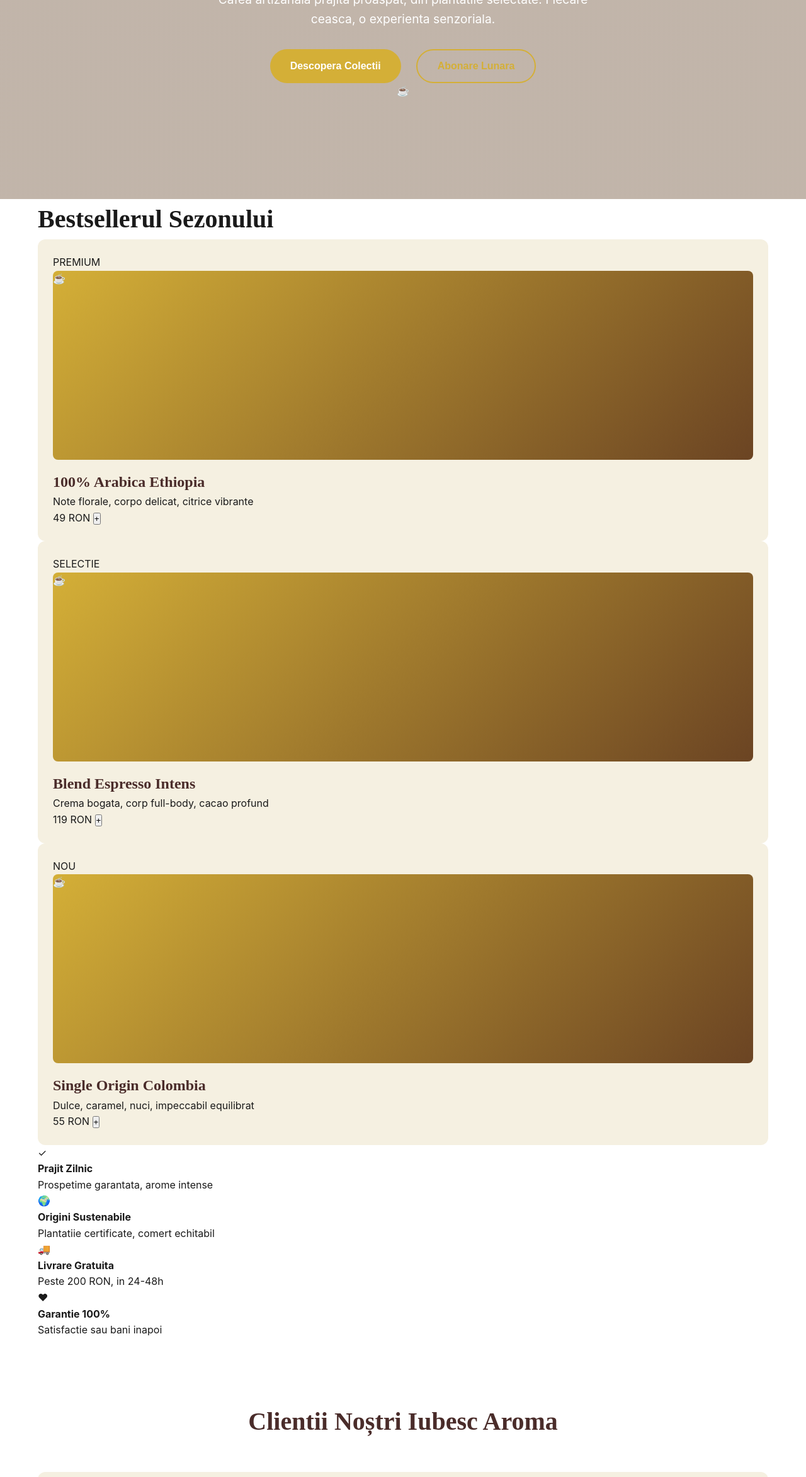
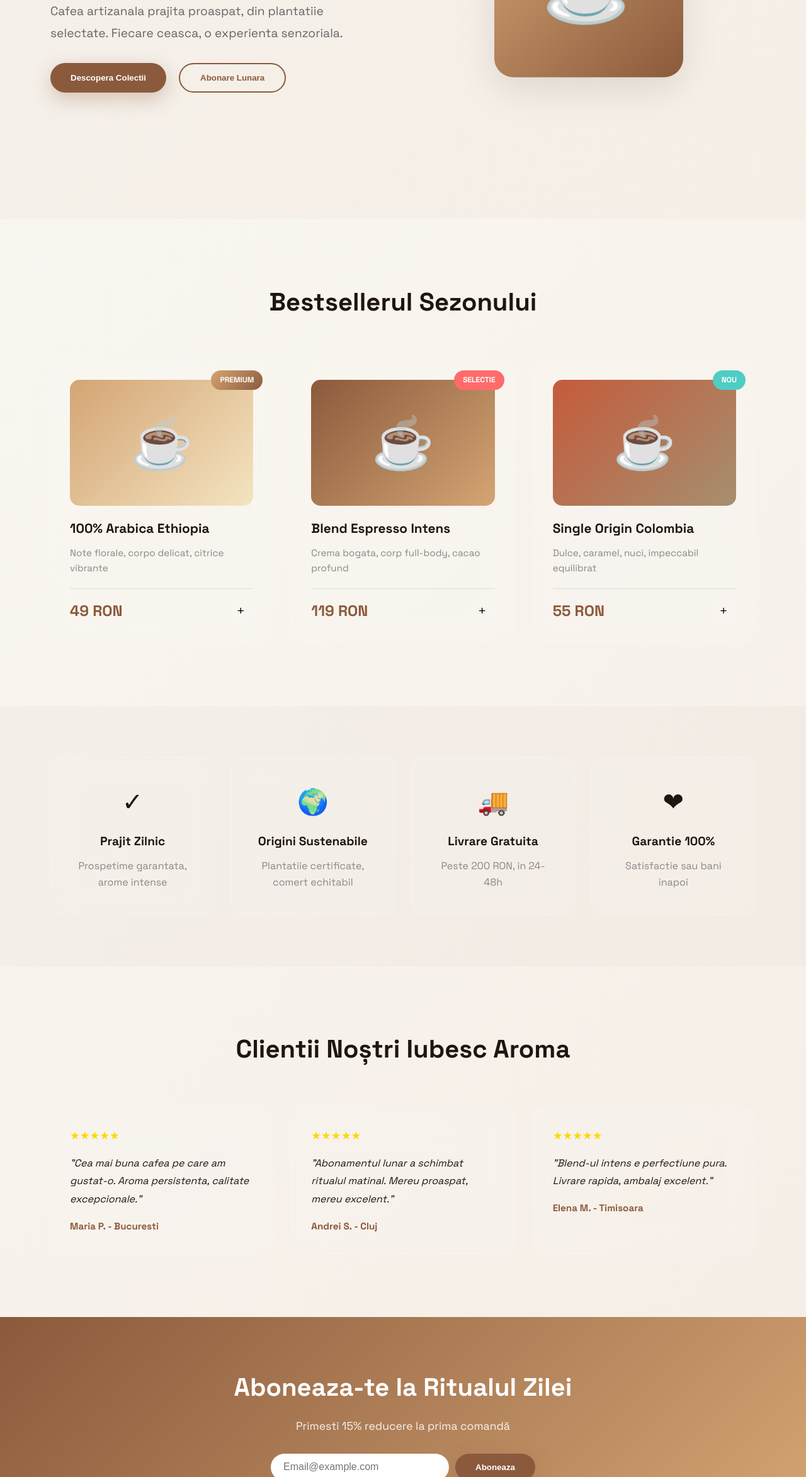
Before and after one commit to Gzeu/aroma-divina, a plain HTML site: page index.html in a window 1280 px wide. Shown: the part 455-2800 px from the top of the page at 63% size. Drawn offline with Linux system fonts and the light colour scheme.

Commit message:
Update style.css

```diff
--- a/style.css
+++ b/style.css
@@ -1,104 +1,114 @@
-/* ===== COLOR VARIABLES ===== */
-:root {
-  --dark-brown: #4A2C2A;
-  --light-brown: #6B4423;
-  --cream-bg: #F5F0E1;
-  --gold: #D4AF37;
-  --black: #1A1A1A;
-  --white: #FFFFFF;
-  --gray: #8B8B8B;
+:root { --primary: #8B5A3C; --accent: #D4A574; --dark: #1F1510; --light: #FAF8F3; --glass: rgba(255,255,255,0.1); --blur: 20px; }
+
+* { margin: 0; padding: 0; box-sizing: border-box; }
+
+body { font-family: 'Space Grotesk', 'Poppins', sans-serif; color: var(--dark); background: linear-gradient(135deg, #FAF8F3 0%, #F5EDE5 100%); line-height: 1.6; }
+
+.container { max-width: 1200px; margin: 0 auto; padding: 0 40px; }
+
+.flex { display: flex; }
+.gap-3 { gap: 12px; }
+.gap-6 { gap: 24px; }
+.gap-8 { gap: 32px; }
+.items-center { align-items: center; }
+.justify-between { justify-content: space-between; }
+.justify-center { justify-content: center; }
+.text-center { text-align: center; }
+.mx-auto { margin: 0 auto; }
+.max-w-md { max-width: 420px; }
+
+/* NAVBAR */
+.navbar { position: sticky; top: 0; z-index: 100; padding: 20px 0; background: rgba(255,255,255,0.7); backdrop-filter: blur(var(--blur)); border-bottom: 1px solid rgba(0,0,0,0.05); }
+.logo { font-size: 1.5rem; font-weight: 700; color: var(--primary); text-decoration: none; }
+.nav-link { color: var(--dark); text-decoration: none; font-weight: 500; transition: color 0.3s; }
+.nav-link:hover { color: var(--accent); }
+.btn-sm { padding: 8px 16px; background: var(--primary); color: white; border: none; border-radius: 20px; cursor: pointer; font-weight: 600; }
+
+/* HERO */
+.hero { position: relative; min-height: 90vh; display: flex; align-items: center; overflow: hidden; }
+.hero-gradient { position: absolute; top: 0; left: 0; right: 0; bottom: 0; background: linear-gradient(135deg, #8B5A3C 0%, #D4A574 100%); opacity: 0.05; }
+.hero-content { display: grid; grid-template-columns: 1fr 1fr; gap: 60px; align-items: center; position: relative; z-index: 2; }
+.hero-text h1 { font-size: 4rem; font-weight: 700; margin-bottom: 20px; color: var(--dark); line-height: 1.2; }
+.hero-subtitle { font-size: 1.2rem; color: #666; margin-bottom: 30px; line-height: 1.8; }
+.hero-buttons { gap: 20px; flex-wrap: wrap; }
+.hero-visual { display: flex; justify-content: center; align-items: center; }
+.coffee-card { width: 300px; height: 300px; background: linear-gradient(135deg, #D4A574 0%, #8B5A3C 100%); border-radius: 30px; display: flex; align-items: center; justify-content: center; font-size: 120px; box-shadow: 0 20px 60px rgba(0,0,0,0.1); animation: float 3s ease-in-out infinite; }
+
+@keyframes float { 0%, 100% { transform: translateY(0px); } 50% { transform: translateY(-20px); } }
+
+/* BUTTONS */
+.btn { padding: 14px 32px; border: none; border-radius: 25px; font-weight: 600; cursor: pointer; transition: all 0.3s; text-decoration: none; display: inline-block; }
+.btn-primary { background: var(--primary); color: white; box-shadow: 0 10px 30px rgba(139,90,60,0.3); }
+.btn-primary:hover { transform: translateY(-3px); box-shadow: 0 15px 40px rgba(139,90,60,0.4); }
+.btn-secondary { background: transparent; color: var(--primary); border: 2px solid var(--primary); }
+.btn-secondary:hover { background: var(--primary); color: white; }
+.btn-icon { width: 40px; height: 40px; background: var(--glass); border: none; border-radius: 50%; cursor: pointer; font-size: 1.2rem; display: flex; align-items: center; justify-content: center; transition: all 0.3s; }
+.btn-icon:hover { background: var(--accent); color: white; }
+
+/* FEATURED SECTION */
+.featured { padding: 100px 0; }
+.section-title { font-size: 2.5rem; text-align: center; margin-bottom: 60px; color: var(--dark); }
+.products-grid { display: grid; grid-template-columns: repeat(auto-fit, minmax(300px, 1fr)); gap: 30px; }
+
+/* GLASMORPHISM CARDS */
+.glasmorphic { background: var(--glass); backdrop-filter: blur(var(--blur)); border: 1px solid rgba(255,255,255,0.2); border-radius: 20px; padding: 30px; transition: all 0.3s; }
+.glasmorphic:hover { transform: translateY(-10px); box-shadow: 0 20px 50px rgba(0,0,0,0.1); }
+
+.product-card { position: relative; }
+.product-tag { position: absolute; top: 15px; right: 15px; padding: 6px 14px; border-radius: 20px; font-size: 0.75rem; font-weight: 700; }
+.product-tag.premium { background: linear-gradient(135deg, #D4A574, #8B5A3C); color: white; }
+.product-tag.hot { background: #FF6B6B; color: white; }
+.product-tag.new { background: #4ECDC4; color: white; }
+.product-image { width: 100%; height: 200px; border-radius: 15px; display: flex; align-items: center; justify-content: center; font-size: 80px; margin-bottom: 20px; }
+.gradient-gold { background: linear-gradient(135deg, #D4A574, #F4E4C1); }
+.gradient-brown { background: linear-gradient(135deg, #8B5A3C, #D4A574); }
+.gradient-copper { background: linear-gradient(135deg, #C45B3B, #A68F6F); }
+.product-card h3 { font-size: 1.3rem; margin-bottom: 10px; color: var(--dark); }
+.product-card p { color: #888; font-size: 0.95rem; margin-bottom: 20px; }
+.product-footer { border-top: 1px solid rgba(0,0,0,0.1); padding-top: 15px; }
+.price { font-size: 1.5rem; font-weight: 700; color: var(--primary); }
+
+/* FEATURES */
+.features { padding: 80px 0; background: rgba(139,90,60,0.03); }
+.features-grid { display: grid; grid-template-columns: repeat(auto-fit, minmax(250px, 1fr)); gap: 25px; }
+.feature-box { padding: 40px; text-align: center; }
+.feature-icon { font-size: 2.5rem; margin-bottom: 15px; }
+.feature-box h4 { font-size: 1.2rem; margin-bottom: 10px; color: var(--dark); }
+.feature-box p { color: #888; }
+
+/* TESTIMONIALS */
+.testimonials { padding: 100px 0; }
+.testimonials-grid { display: grid; grid-template-columns: repeat(auto-fit, minmax(280px, 1fr)); gap: 30px; }
+.testimonial-card { padding: 30px; }
+.stars { color: #FFD700; font-size: 1.1rem; margin-bottom: 15px; }
+.testimonial-card p { color: var(--dark); font-style: italic; margin-bottom: 15px; line-height: 1.8; }
+.testimonial-card strong { color: var(--primary); font-size: 0.95rem; }
+
+/* CTA FINAL */
+.cta-final { padding: 80px 0; background: linear-gradient(135deg, var(--primary), var(--accent)); color: white; }
+.cta-final h2 { font-size: 2.5rem; margin-bottom: 15px; }
+.cta-final p { font-size: 1.1rem; margin-bottom: 30px; opacity: 0.9; }
+.newsletter-form { gap: 10px; }
+.newsletter-form input { flex: 1; min-width: 250px; padding: 12px 20px; border: none; border-radius: 25px; font-size: 1rem; }
+
+/* FOOTER */
+.footer { background: var(--dark); color: white; padding: 60px 0 20px; }
+.footer-content { display: grid; grid-template-columns: repeat(auto-fit, minmax(250px, 1fr)); gap: 40px; margin-bottom: 40px; }
+.footer-section h4 { margin-bottom: 15px; color: var(--accent); }
+.footer-section ul { list-style: none; }
+.footer-section a { color: white; text-decoration: none; transition: color 0.3s; }
+.footer-section a:hover { color: var(--accent); }
+.footer-bottom { text-align: center; padding-top: 30px; border-top: 1px solid rgba(255,255,255,0.1); color: #999; }
+
+/* RESPONSIVE */
+@media (max-width: 768px) {
+  .hero-content { grid-template-columns: 1fr; gap: 40px; }
+  .hero-text h1 { font-size: 2.5rem; }
+  .coffee-card { width: 200px; height: 200px; font-size: 80px; }
+  .products-grid { grid-template-columns: 1fr; }
+  .section-title { font-size: 2rem; }
 }
 
-* {
-  margin: 0; padding: 0; box-sizing: border-box;
-}
+@keyframes fadeIn { from { opacity: 0; transform: translateY(20px); } to { opacity: 1; transform: translateY(0); } }
 
-body {
-  font-family: 'Inter', sans-serif;
-  color: var(--black);
-  line-height: 1.6;
-}
-
-h1, h2, h3 { font-family: 'Playfair Display', serif; font-weight: 700; }
-h1 { font-size: 3.5rem; } h2 { font-size: 2.5rem; } h3 { font-size: 1.5rem; }
-
-.container { max-width: 1200px; margin: 0 auto; padding: 0 20px; }
-
-.btn {
-  padding: 1rem 2rem; border: none; border-radius: 50px;
-  font-size: 1rem; font-weight: 600; cursor: pointer;
-  transition: all 0.3s ease; text-decoration: none;
-}
-
-.btn-primary { background-color: var(--gold); color: white; }
-.btn-primary:hover { background-color: #C9A227; transform: translateY(-2px); }
-
-.btn-secondary { background-color: transparent; color: var(--gold); border: 2px solid var(--gold); }
-.btn-secondary:hover { background-color: var(--gold); color: white; }
-
-.btn-cart { width: 100%; background-color: var(--gold); color: white; margin-top: 1rem; }
-
-.hero {
-  height: 90vh; background: linear-gradient(rgba(74,44,42,0.3), rgba(74,44,42,0.3)), var(--cream-bg);
-  display: flex; align-items: center; justify-content: center; position: relative;
-}
-
-.hero-content { text-align: center; color: white; max-width: 700px; z-index: 2; }
-.hero-content h1 { color: var(--gold); font-size: 4rem; margin-bottom: 1.5rem; }
-.hero-content p { font-size: 1.2rem; margin-bottom: 2rem; }
-.hero-buttons { display: flex; gap: 1.5rem; justify-content: center; flex-wrap: wrap; }
-
-.products { padding: 100px 0; background-color: white; }
-.products h2 { text-align: center; color: var(--dark-brown); margin-bottom: 3rem; }
-.grid-products { display: grid; grid-template-columns: repeat(auto-fit, minmax(250px, 1fr)); gap: 2rem; }
-
-.product-card {
-  background-color: var(--cream-bg); border-radius: 12px; padding: 1.5rem;
-  transition: transform 0.3s ease; position: relative;
-}
-.product-card:hover { transform: translateY(-5px); box-shadow: 0 10px 30px rgba(212,175,55,0.2); }
-.product-badge { position: absolute; top: 1rem; right: 1rem; background-color: #D9534F; color: white; padding: 0.5rem 1rem; border-radius: 20px; font-size: 0.8rem; }
-.product-image { width: 100%; height: 300px; background: linear-gradient(135deg, var(--gold), var(--light-brown)); border-radius: 8px; margin-bottom: 1rem; }
-.product-card h3 { color: var(--dark-brown); }
-.product-price { font-size: 1.5rem; color: var(--gold); font-weight: 700; margin-bottom: 1rem; }
-
-.benefits { padding: 100px 0; background-color: var(--cream-bg); }
-.benefits h2 { text-align: center; color: var(--dark-brown); margin-bottom: 3rem; }
-.grid-benefits { display: grid; grid-template-columns: repeat(auto-fit, minmax(200px, 1fr)); gap: 2rem; }
-.benefit-card { text-align: center; padding: 2rem; background-color: white; border-radius: 12px; }
-.benefit-icon { font-size: 3rem; margin-bottom: 1rem; }
-
-.testimonials { padding: 100px 0; background-color: white; }
-.testimonials h2 { text-align: center; color: var(--dark-brown); margin-bottom: 3rem; }
-.carousel { display: flex; overflow-x: auto; gap: 2rem; }
-.testimonial-card { flex: 0 0 calc(33.333% - 1.33rem); background-color: var(--cream-bg); padding: 2rem; border-radius: 12px; }
-.testimonial-card p { font-style: italic; margin-bottom: 1rem; }
-.stars { color: var(--gold); }
-
-.newsletter { padding: 80px 0; background: linear-gradient(rgba(74,44,42,0.7), rgba(74,44,42,0.7)), var(--cream-bg); text-align: center; color: white; }
-.newsletter-content h2 { color: var(--gold); margin-bottom: 1rem; }
-.newsletter-form { display: flex; gap: 0.5rem; max-width: 500px; margin: 0 auto; justify-content: center; flex-wrap: wrap; }
-.newsletter-form input { flex: 1; min-width: 250px; padding: 1rem; border: none; border-radius: 50px; }
-
-footer { background-color: var(--black); color: white; padding: 60px 0 20px; }
-.footer-grid { display: grid; grid-template-columns: repeat(auto-fit, minmax(250px, 1fr)); gap: 3rem; margin-bottom: 3rem; }
-.footer-col h4 { color: var(--gold); margin-bottom: 1rem; }
-.footer-col ul { list-style: none; }
-.footer-col a { color: white; text-decoration: none; transition: color 0.3s; }
-.footer-col a:hover { color: var(--gold); }
-.footer-bottom { text-align: center; padding-top: 2rem; border-top: 1px solid gray; }
-
-@media (max-width: 768px) {
-  h1 { font-size: 2.5rem; } h2 { font-size: 2rem; }
-  .hero { height: 70vh; }
-  .hero-content h1 { font-size: 2rem; }
-  .grid-products, .grid-benefits { grid-template-columns: 1fr; }
-  .testimonial-card { flex: 0 0 100%; }
-  .newsletter-form { flex-direction: column; }
-  .newsletter-form input, .newsletter-form button { width: 100%; }
-}
-
-@media (max-width: 480px) {
-  h1 { font-size: 2rem; } h2 { font-size: 1.5rem; }
-  .hero { height: 60vh; }
-}
+.glasmorphic { animation: fadeIn 0.6s ease-out; }
```
